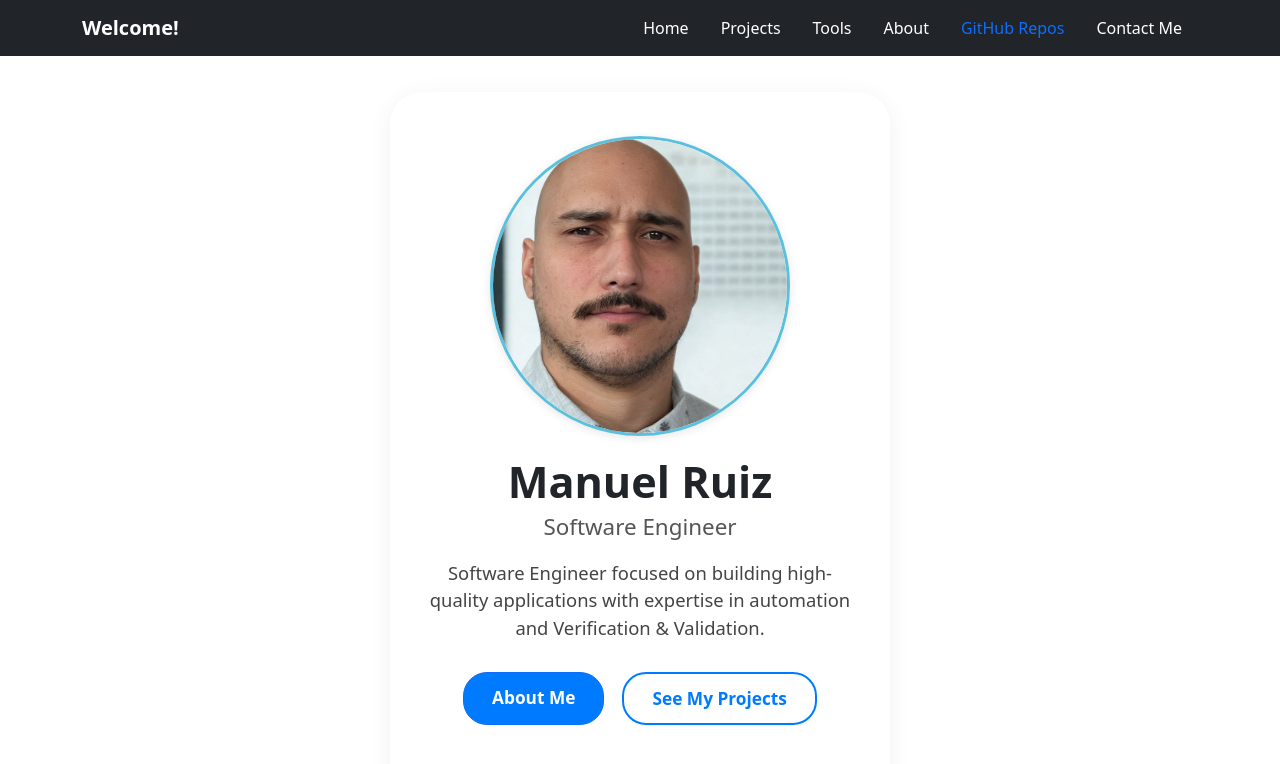
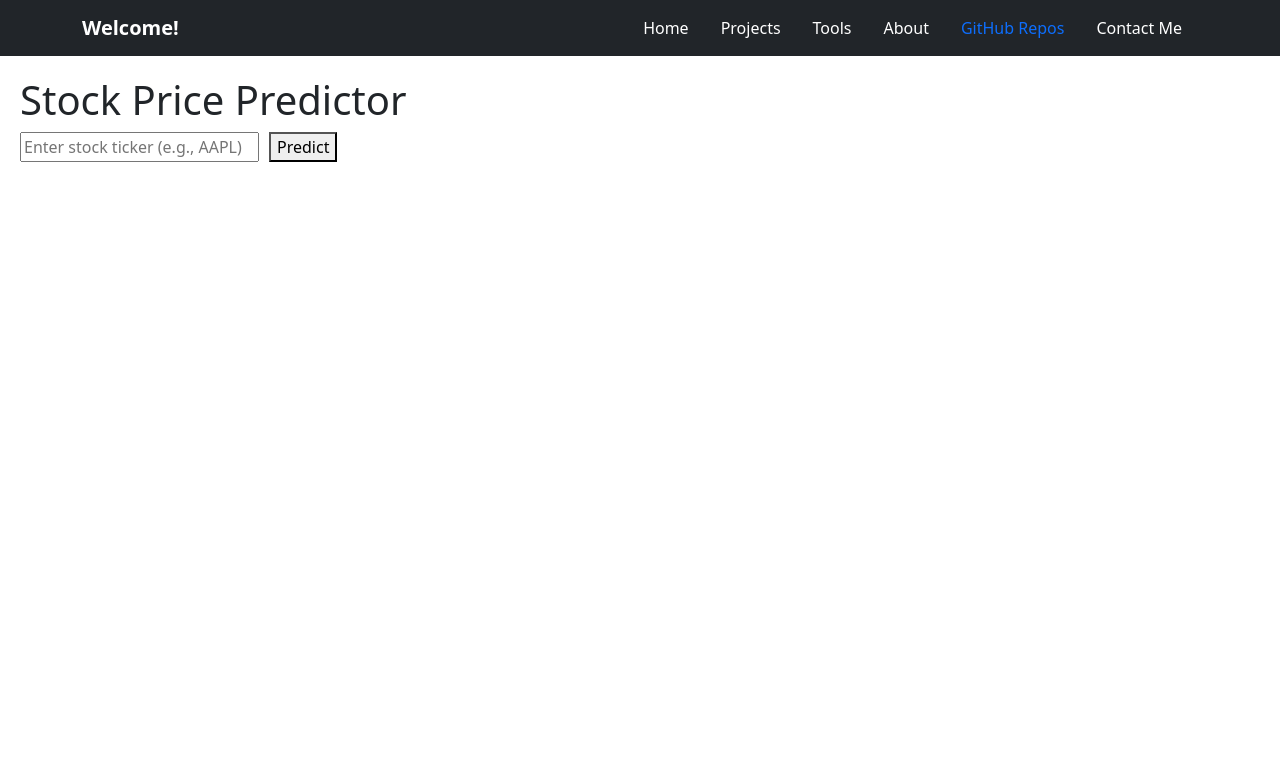
Before and after one commit to manu4793/manu4793.github.io, a React (Create React App) app in the folder frontend/: page /stockpredictor in a window 1280 px wide. Before the commit this address led to /. Shown: the top 764 px of the page. Built offline with nearby package versions, Linux system fonts and the light colour scheme; no server answers.

Commit message:
fix backend

```diff
--- a/frontend/src/App.js
+++ b/frontend/src/App.js
@@ -12,6 +12,7 @@ import Resume from './pages/Resume';
 import About from './pages/About';
 import ChessDemo from './components/ChessDemo';
 import Contact from './pages/Contact';
+import StockPredictor from "./pages/StockPredictor";
 
 export default function App() {
   return (
@@ -30,6 +31,7 @@ export default function App() {
         <Route path="/chessdemo" element={<ChessDemo />} />
         <Route path="/contact" element={<Contact />} />
         <Route path="*" element={<Navigate to="/" replace />} />
+        <Route path="/stockpredictor" element={<StockPredictor />} />
         {/* Add more routes here as needed */}
       </Routes>
     </>
--- /dev/null
+++ b/frontend/src/components/StockChart.js
@@ -0,0 +1,59 @@
+import React from "react";
+import { Line } from "react-chartjs-2";
+import {
+  Chart as ChartJS,
+  CategoryScale,
+  LinearScale,
+  PointElement,
+  LineElement,
+  Title,
+  Tooltip,
+  Legend,
+} from "chart.js";
+
+ChartJS.register(
+  CategoryScale,
+  LinearScale,
+  PointElement,
+  LineElement,
+  Title,
+  Tooltip,
+  Legend
+);
+
+function StockChart({ historical, predicted }) {
+  const chartData = [...historical.dates, ...predicted.dates];
+  const datasets = [
+    {
+      label: "Historical Prices",
+      data: historical.prices,
+      borderColor: "blue",
+      backgroundColor: "rgba(0, 0, 255, 0.1)",
+      fill: false,
+    },
+    {
+      label: "Predicted Prices",
+      data: Array(historical.prices.length).fill(null).concat(predicted.prices),
+      borderColor: "green",
+      backgroundColor: "rgba(0, 255,0, 0.1)",
+      fill: false,
+      borderDash: [5, 5],  // Dashed line for predictions
+    },
+  ];
+
+  const options = {
+    responsive: true,
+    plugins: {
+      title: { display: true, text: "Stock Price Chart" },
+      legend: { position: "top" },
+    },
+    scales: {
+      x: { title: { display: "Date" } },
+      y: { title: { display: true, text: "Price (USD)" } },
+    },
+  };
+
+  return <Line options={options} data={{ labels: chartData, datasets: datasets }} />;
+}
+
+export default StockChart;
--- a/frontend/src/pages/Projects.js
+++ b/frontend/src/pages/Projects.js
@@ -8,6 +8,14 @@ const localProjects = [
     image: "https://upload.wikimedia.org/wikipedia/commons/4/42/Chess_klt45.svg", // <-- Use the exact filename!
     tech: ["React", "Stockfish", "Howler", "react-chessboard"],
     github: "https://github.com/manu4793/personal-webpage",
+  },
+  {
+    name: "Stock Price Predictor",
+    description: "LSTM-powered stock prediction app with FastAPI backend and React frontend.",
+    demo: "/stockpredictor",
+    github: "https://github.com/manu4793/manu4793.github.io/tree/main/backend",
+    tech: ["React", "FastAPI", "TensorFlow", "Chart.js"],
+    image: "https://upload.wikimedia.org/wikipedia/commons/0/0e/Noun_Project_graph_icon_1162545_cc.svg", // optional
   },
   {
     name: "Tic Tac Toe Game",
--- /dev/null
+++ b/frontend/src/pages/StockPredictor.js
@@ -0,0 +1,55 @@
+import React, { useState } from "react";
+import axios from "axios";  // Or use fetch if not installed
+import StockChart from "../components/StockChart.js";
+
+const BACKEND_URL = "https://manu4793-github-io.onrender.com";  // Replace with your actual Render URL
+
+function StockPredictor() {
+  const [ticker, setTicker] = useState("");
+  const [data, setData] = useState(null);
+  const [loading, setLoading] = useState(false);
+  const [error, setError] = useState(null);
+
+  const handleSubmit = async (e) => {
+    e.preventDefault();
+    setLoading(true);
+    setError(null);
+    setData(null);
+
+    try {
+      const response = await axios.post(`${BACKEND_URL}/predict`, { ticker });
+      setData(response.data);
+    } catch (err) {
+      setError(err.message || "Failed to fetch prediction");
+    } finally {
+      setLoading(false);
+    }
+  };
+
+  return (
+    <div style={{ padding: "20px" }}>
+      <h1>Stock Price Predictor</h1>
+      <form onSubmit={handleSubmit}>
+        <input
+          type="text"
+          value={ticker}
+          onChange={(e) => setTicker(e.target.value.toUpperCase())}
+          placeholder="Enter stock ticker (e.g., AAPL)"
+          required
+          style={{ marginRight: "10px" }}
+        />
+        <button type="submit">Predict</button>
+      </form>
+      {loading && <p>Loading...</p>}
+      {error && <p style={{ color: "red" }}>{error}</p>}
+      {data && (
+        <StockChart
+          historical={data.historical}
+          predicted={data.predicted}
+        />
+      )}
+    </div>
+  );
+}
+
+export default StockPredictor;
```
Also changed, not shown: frontend/package.json (+16 -36 lines), 2 other files (tests, documents, lock files or other folders).
